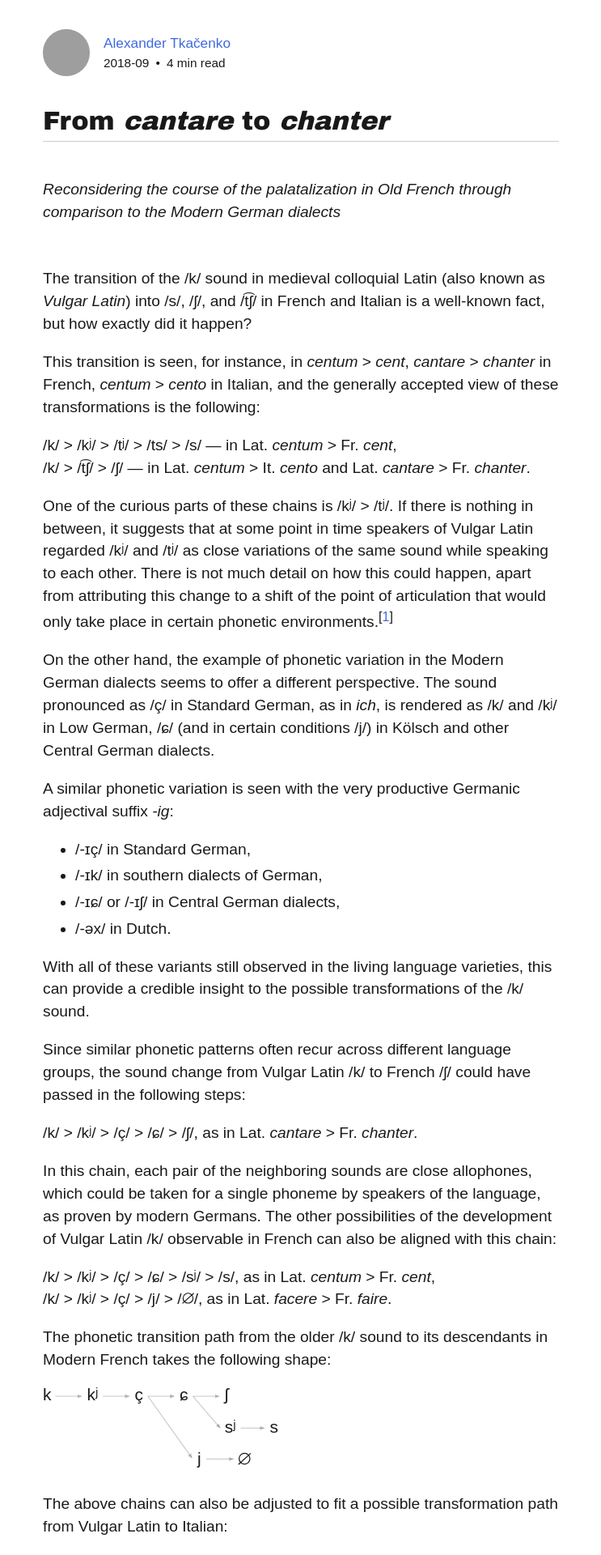
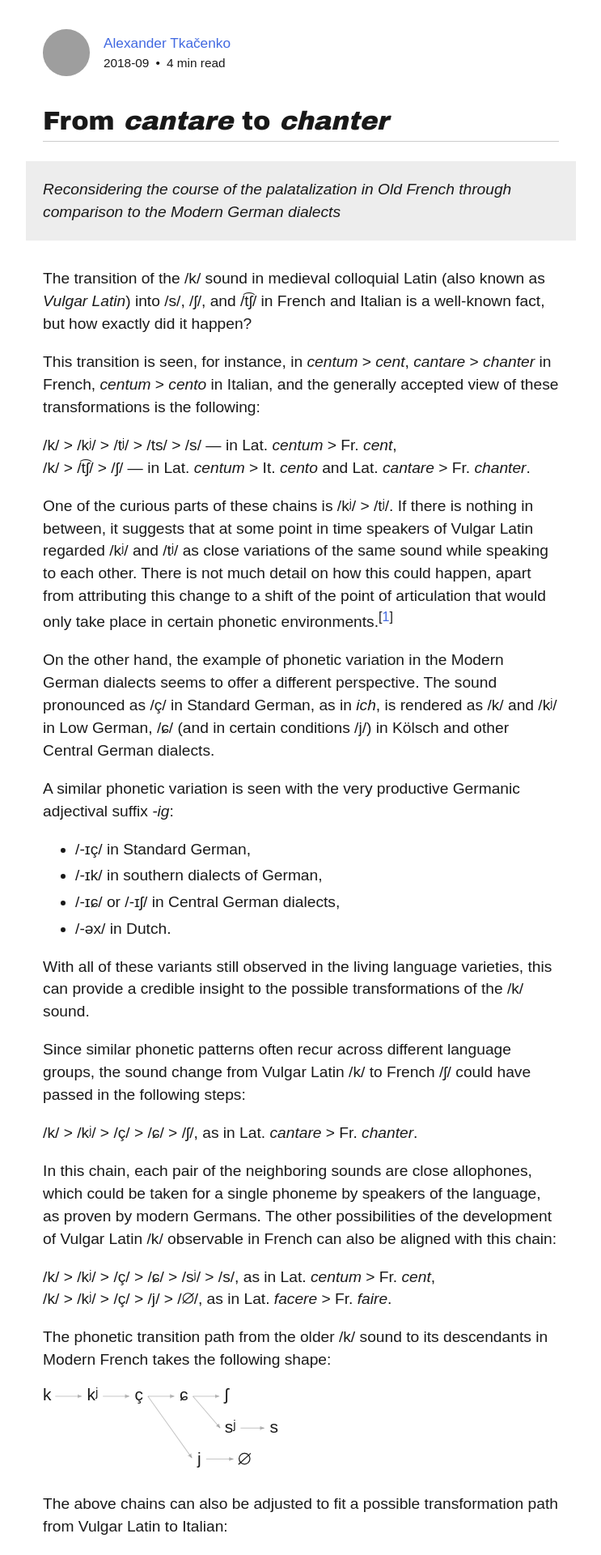
Before and after one commit to axtk/axtk.github.io, a Jekyll site: the page built from palatalization_in_Old_French.html, in a window 1280 px wide. Shown: the top 1920 px of the page at 81% size, without its empty margins (268-1011 px from the left). Built offline with Jekyll 4.4.1, drawn with Linux system fonts in a browser that asks for light colours; grey boxes are pictures that could not be loaded.

Commit message:
fix abstract's background

```diff
--- a/css/plain.css
+++ b/css/plain.css
@@ -91,8 +91,8 @@ h4 {
 [role="doc-abstract"] {
     font-style: italic;
     background: light-dark(
-        (from var(--color) srgb r g b / .07),
-        (from var(--color) srgb r g b / .12)
+        color(from var(--color) srgb r g b / .07),
+        color(from var(--color) srgb r g b / .12)
     );
     padding: var(--abstract-padding);
     margin: 1.25em calc(-1*var(--abstract-padding)) 1.75em;
```
